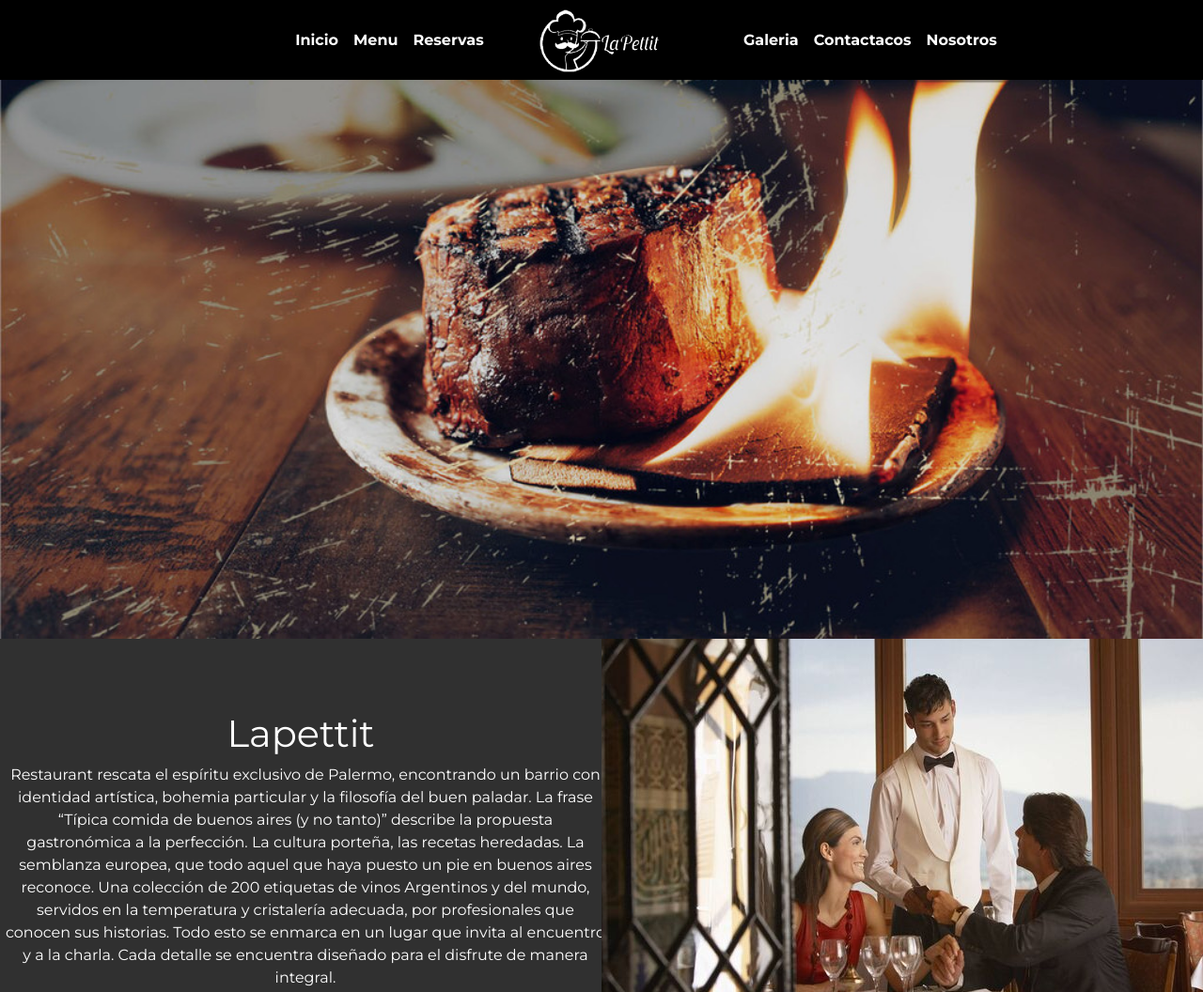
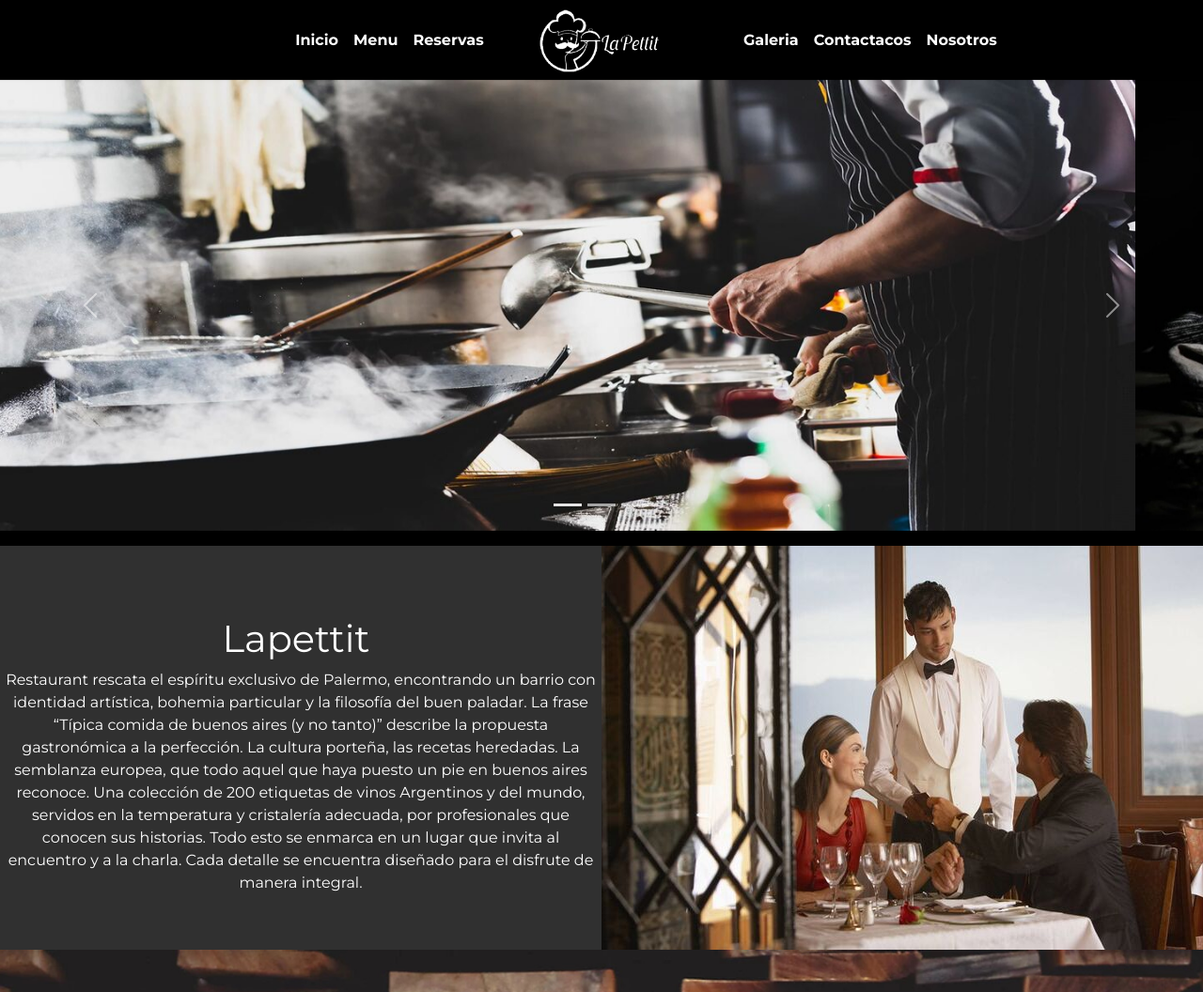
Before and after one commit to braianfloresvla/proyectocoder, a plain HTML site: page index.html in a window 1280 px wide. Shown: the top 1056 px of the page at 94% size. Drawn offline with nearby package versions, Linux system fonts and the light colour scheme.

Commit message:
carrusel

```diff
--- a/index.html
+++ b/index.html
@@ -48,14 +48,40 @@
         </div>
     </header>
     <main>
-        <picture>
+        <!-- <picture>
             <source srcset="images/inicio.jpg" media="screen and (min-width:1400px)">
             <source srcset="images/inicio1281.jpg" media="screen and (min-width:1281px)">
             <source srcset="images/inicio1024.jpg" media="screen and (min-width:1024px)">
             <source srcset="images/inicio767.jpg" media="screen and (min-width:767px)">
             <source srcset="images/inicio480.jpg" media="screen and (max-width:480px)">
             <img src="./images/inicio.jpg" alt="foto ilustrativa de un plato de comida" class="containerIniciofoto">
-        </picture>
+        </picture> -->
+        <div id="carouselExampleIndicators" class="carousel slide fotoInicio" data-bs-ride="carousel">
+            <div class="carousel-indicators">
+                <button type="button" data-bs-target="#carouselExampleIndicators" data-bs-slide-to="0" class="active" aria-current="true" aria-label="Slide 1"></button>
+                <button type="button" data-bs-target="#carouselExampleIndicators" data-bs-slide-to="1" aria-label="Slide 2"></button>
+                <button type="button" data-bs-target="#carouselExampleIndicators" data-bs-slide-to="2" aria-label="Slide 3"></button>
+            </div>
+            <div class="carousel-inner">
+                <div class="carousel-item active">
+                    <img src="./images/carrusel1.jpg" class="d-block w-100" alt="...">
+                </div>
+                <div class="carousel-item">
+                    <img src="./images/carrusel2.jpg" class="d-block w-100" alt="...">
+                </div>
+                <div class="carousel-item">
+                    <img src="./images/carrusel3.jpg" class="d-block w-100" alt="...">
+                </div>
+            </div>
+            <button class="carousel-control-prev" type="button" data-bs-target="#carouselExampleIndicators" data-bs-slide="prev">
+            <span class="carousel-control-prev-icon" aria-hidden="true"></span>
+            <span class="visually-hidden">Previous</span>
+            </button>
+            <button class="carousel-control-next" type="button" data-bs-target="#carouselExampleIndicators" data-bs-slide="next">
+            <span class="carousel-control-next-icon" aria-hidden="true"></span>
+            <span class="visually-hidden">Next</span>
+            </button>
+        </div>
     </main>
     <section class="parrafoIndex">
         <div >
--- a/style/style.css
+++ b/style/style.css
@@ -138,6 +138,7 @@ nav ul li a:hover{
     width: 50vw;
     height: 430px;
     object-fit: cover;
+    margin-left: 10px;
 }
 .parrafoindex{
     text-align: center;
@@ -159,6 +160,7 @@ nav ul li a:hover{
     display: flex;
     text-align: center;
     background-color: rgb(48, 48, 48);
+    margin-top: 2vh;
 }
 /******************************* index *******************************/
 .menuIndex{
@@ -319,6 +321,7 @@ footer{
     .fotoParrafo{
         width: 80vw;
         height: 105vh;
+        margin: 0 auto;
     }
     .containerParrafo{
         width: 80vw;
```
Also changed, not shown: images/carrusel1.jpg (added), images/carrusel2.jpg (added), images/carrusel3.jpg (added), images/inicio.jpg (deleted), images/inicio1024.jpg (deleted), images/inicio1281.jpg (deleted), images/inicio480.jpg (deleted), images/inicio767.jpg (deleted).
